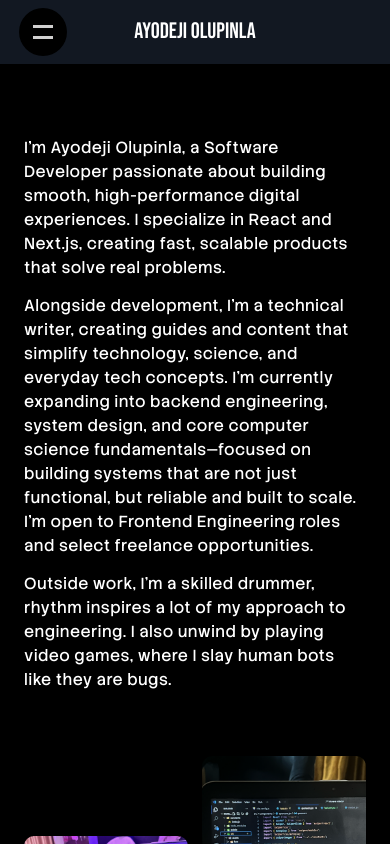
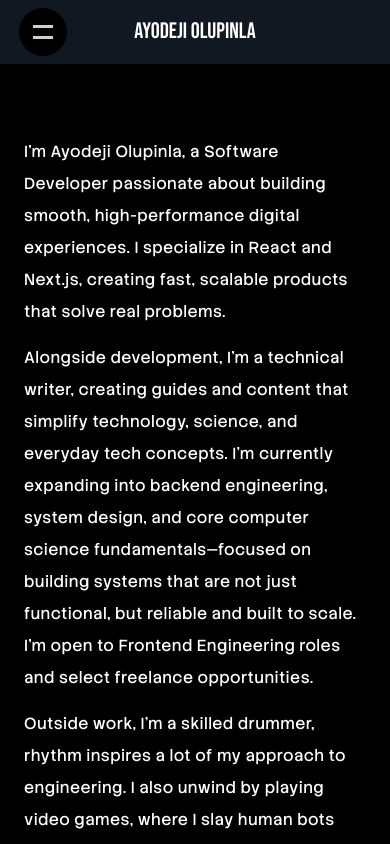
Before and after one commit to Thimmzie/Portfolio, a React (Vite) app: page /about in a window 390 px wide. Shown: the top 844 px of the page. Built offline with nearby package versions, Linux system fonts and the light colour scheme.

Commit message:
review changes

```diff
--- a/src/components/aboutdeji.jsx
+++ b/src/components/aboutdeji.jsx
@@ -29,7 +29,7 @@ const aboutdeji = () => {
 
   return (
     <div className="mb-[3rem] mt-[3rem]">
-      <p className="px-[1.5rem] tracking-wide lg:px-[14.5rem]">
+      <p className="px-[1.5rem] tracking-wide lg:px-[14.5rem] leading-8">
         I’m Ayodeji Olupinla, a Software Developer passionate about building
         smooth, high-performance digital experiences. I specialize in React and
         Next.js, creating fast, scalable products that solve real problems.
--- a/src/components/hero.jsx
+++ b/src/components/hero.jsx
@@ -16,6 +16,39 @@ const hero = () => {
   const imgWrap2 = useRef(null);
   const imgWrap3 = useRef(null);
   const heroRef = useRef(null);
+
+  // useLayoutEffect(() => {
+  //   const heroContainer = {
+  //     hidden: {
+  //       opacity: 0,
+  //       y: 0,
+  //     },
+  //     show: {
+  //       opacity: 1,
+  //       transition: {
+  //         delayChildren: 0.55,
+  //         staggerChildren: 0.18,
+  //         duration: 0.7,
+  //         y: 50,
+  //       },
+  //     },
+  //   };
+
+  //   const heroContent = {
+  //     hidden: {
+  //       opacity: 0,
+  //       y: 40,
+  //     },
+  //     show: {
+  //       opacity: 1,
+  //       y: 0,
+  //       transition: {
+  //         duration: 0.6,
+  //         ease: [0.22, 1, 0.36, 1],
+  //       },
+  //     },
+  //   };
+  // });
 
   const heroContainer = {
     hidden: {
@@ -127,7 +160,7 @@ const hero = () => {
     <motion.div
       variants={heroContainer}
       initial="hidden"
-      whileInView="show"
+      animate="show"
       viewport={{ once: true }}
       ref={heroRef}
       className="mb-[7rem] lg:mb-[5rem] mt-[3.5rem] lg:mt-[2.5rem] hero"
--- a/src/index.css
+++ b/src/index.css
@@ -736,7 +736,7 @@ button {
   color: #000000;
   border: none;
   height: 6.8vh;
-  width: 17rem;
+  width: 10rem;
   font-size: 0.7rem;
   margin: 0 auto;
 }
@@ -744,7 +744,7 @@ button {
   .view-btn {
     background-color: #ffffff;
   color: #000000;
-    width: 17vw;
+    width: 13vw;
     font-size: 0.8rem;
     border: none;
     height: 8vh;
```
